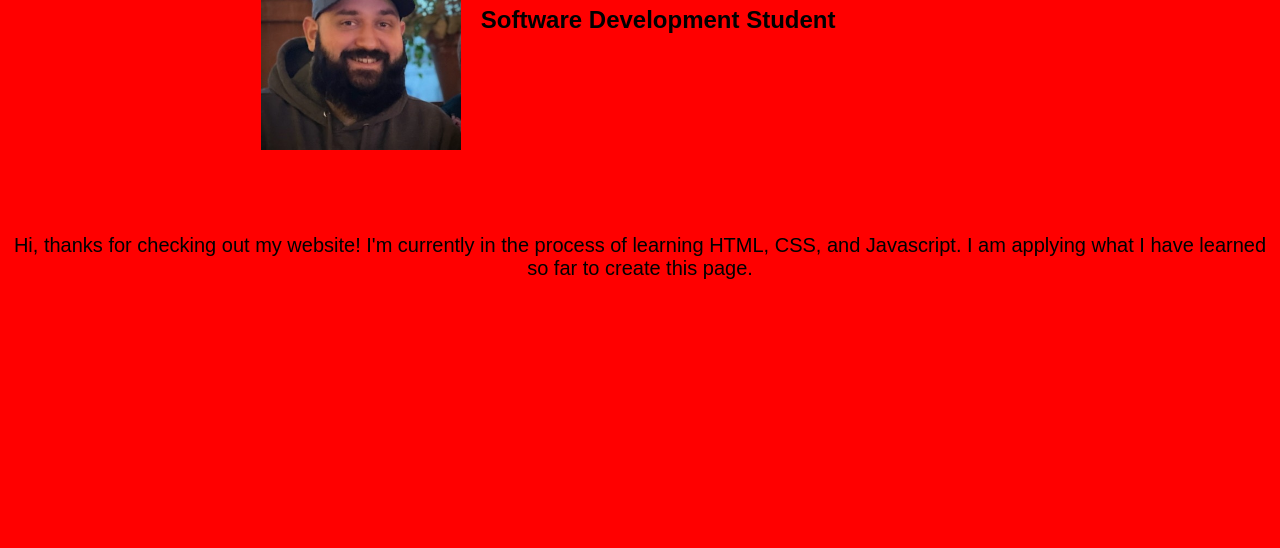
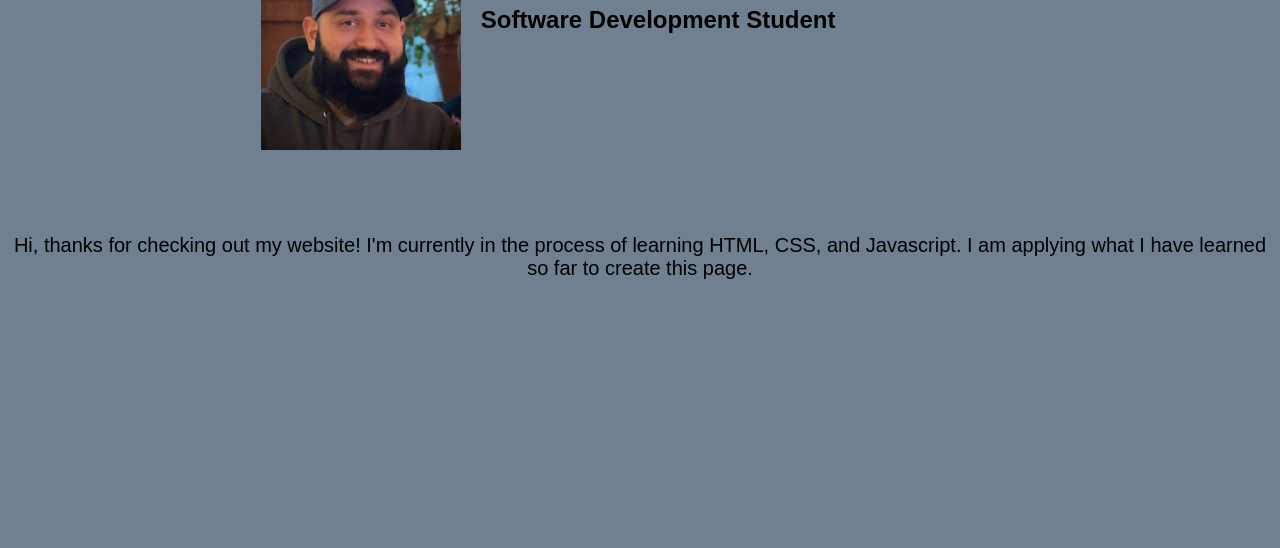
Before and after one commit to abad89/my-first-website, a plain HTML site: page index.html in a window 1280 px wide. Shown: the part 252-800 px from the top of the page. Drawn offline with Linux system fonts and the light colour scheme.

Commit message:
fix background color

```diff
--- a/style.css
+++ b/style.css
@@ -1,5 +1,5 @@
 body{
-    background: red;
+    background: slategrey;
 }
 
 .introPic{
```
